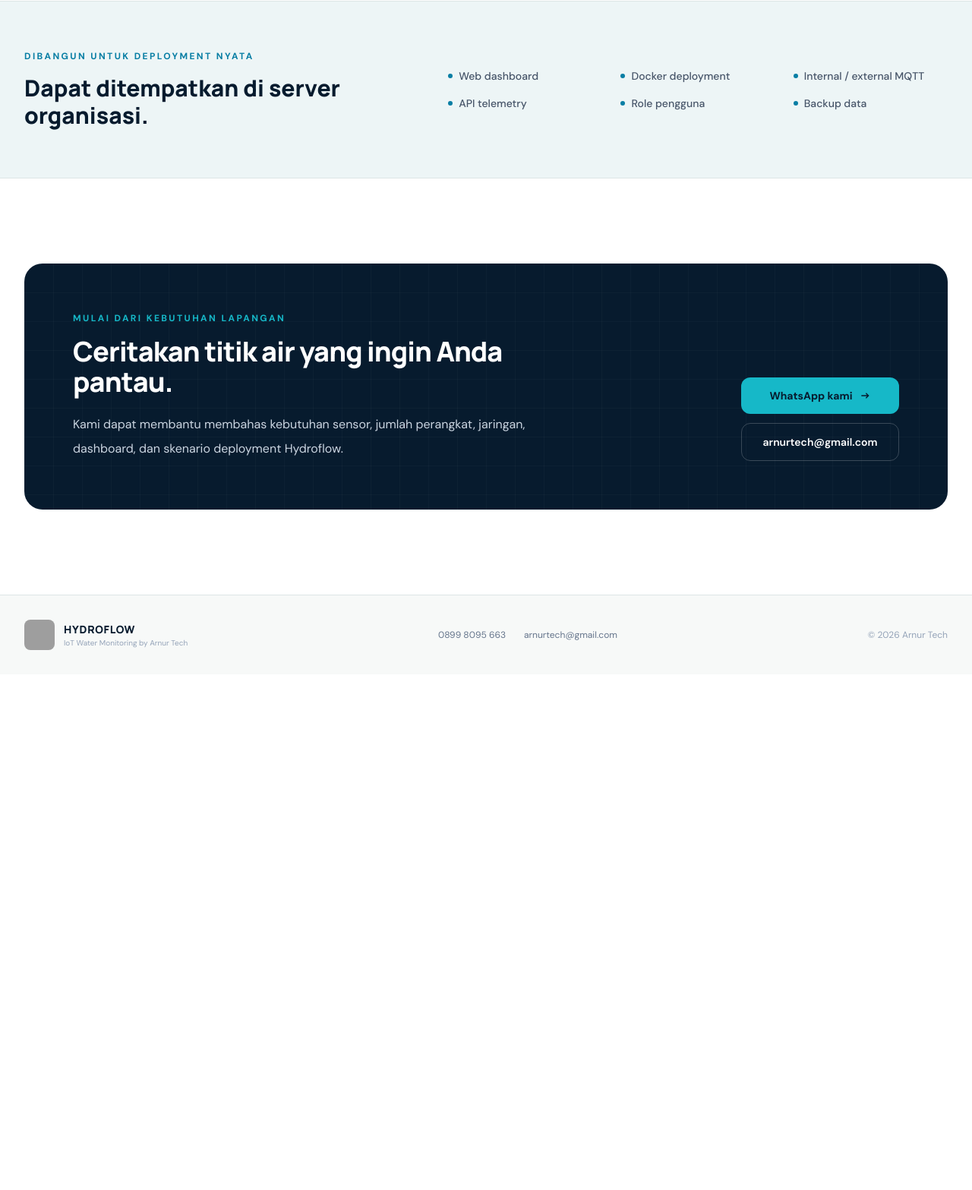
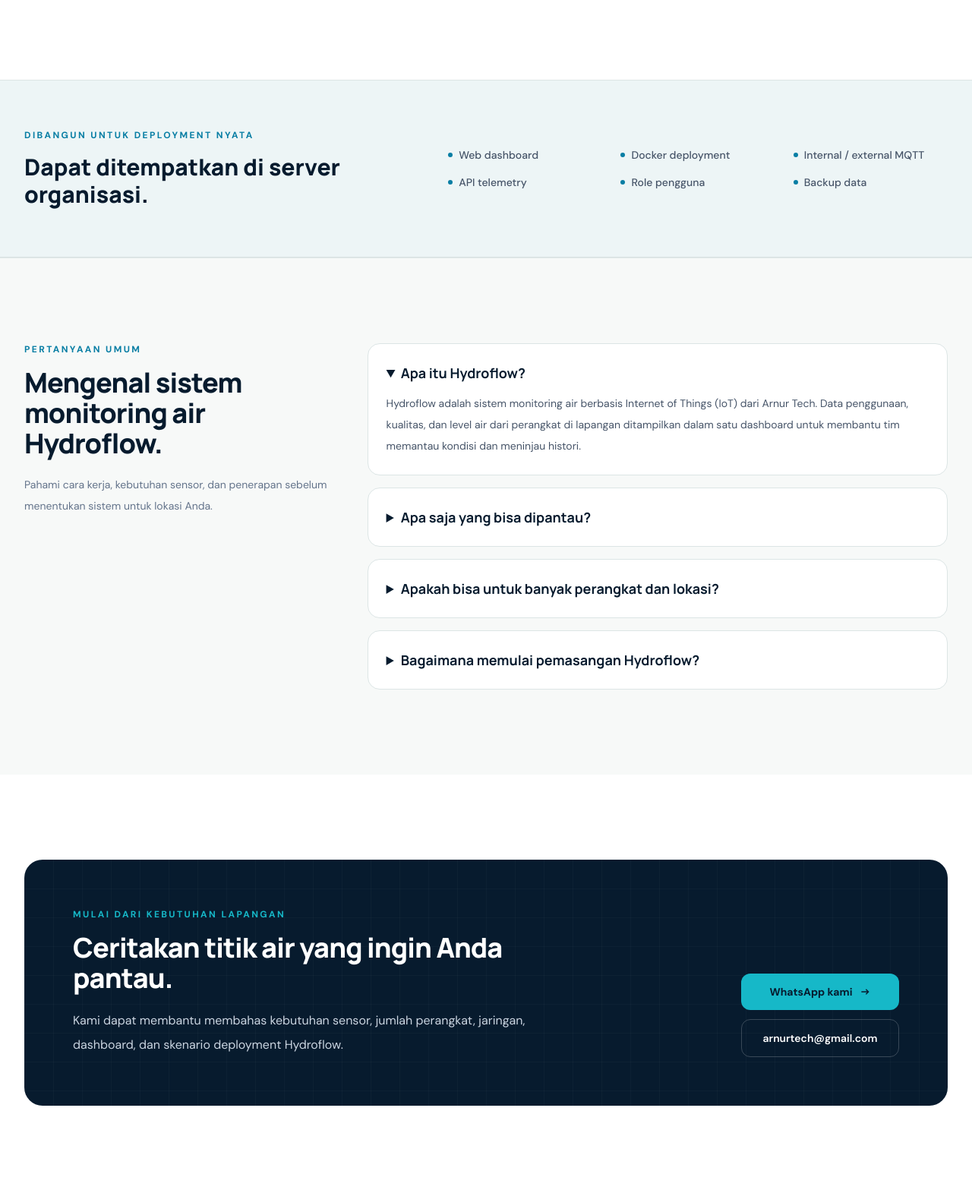
Before and after one commit to arifnurrizqi/hydroflow-landing, a Flask app: page / in a window 1280 px wide. Shown: the part 4329-5896 px from the top of the page at 76% size. Before the commit the page ends 5185 px from the top, so only its background shows below. Run offline with Flask 3, Linux system fonts and the light colour scheme; data comes from the database, SQL or seed files in the repository; parts of the project's set-up code (start-up, migrations or seed data) failed here and were passed over; some libraries are stand-ins or nearby versions; grey boxes are pictures that could not be loaded.

Commit message:
update seo'

```diff
--- a/app.py
+++ b/app.py
@@ -10,11 +10,21 @@ from functools import wraps
 from pathlib import Path
 from urllib.parse import quote, urlsplit, parse_qs
 
-from flask import Flask, abort, flash, g, redirect, render_template, request, send_from_directory, session, url_for
+from flask import Flask, Response, abort, flash, g, redirect, render_template, request, send_from_directory, session, url_for
 from PIL import Image, ImageOps, UnidentifiedImageError
 from werkzeug.security import check_password_hash, generate_password_hash
 
 ROOT = Path(__file__).parent
+# Use a configured public origin, never an untrusted incoming Host header.
+PUBLIC_SITE_URL = os.environ.get('PUBLIC_SITE_URL', 'https://hydroflow.arnur.id').rstrip('/')
+_public_origin = urlsplit(PUBLIC_SITE_URL)
+if (_public_origin.scheme != 'https' or not _public_origin.hostname or
+        _public_origin.username or _public_origin.password or _public_origin.path or
+        _public_origin.query or _public_origin.fragment):
+    raise RuntimeError('PUBLIC_SITE_URL must be an HTTPS origin without a path.')
+SEO_TITLE = 'Hydroflow | Monitoring Air IoT & Kualitas Air Realtime'
+SEO_DESCRIPTION = ('Pantau penggunaan, kualitas, dan level air secara realtime dengan Hydroflow. '
+                   'Satu dashboard IoT untuk banyak perangkat, alarm, dan histori data air.')
 DATA = Path(os.environ.get('DATA_DIR', ROOT / 'data'))
 DATA.mkdir(parents=True, exist_ok=True)
 UPLOADS = DATA / 'uploads'
@@ -110,6 +120,9 @@ def headers(response):
     response.headers['Referrer-Policy'] = 'strict-origin-when-cross-origin'
     if request.path.startswith('/admin'):
         response.headers['Cache-Control'] = 'no-store'
+        response.headers['X-Robots-Tag'] = 'noindex, nofollow'
+    elif request.path == '/healthz' or response.status_code >= 400:
+        response.headers['X-Robots-Tag'] = 'noindex'
     return response
 
 def admin_required(fn):
@@ -137,9 +150,54 @@ def landing():
         count = 1 if len(columns) % 3 == 0 else 2
         columns.append(photos[i:i+count])
         i += count
+    canonical_url = PUBLIC_SITE_URL + '/'
+    organization_id = canonical_url + '#organization'
+    website_id = canonical_url + '#website'
+    logo_url = PUBLIC_SITE_URL + config['logo']
+    structured_data = {
+        '@context': 'https://schema.org',
+        '@graph': [
+            {'@type': 'Organization', '@id': organization_id, 'name': 'Arnur Tech',
+             'url': canonical_url, 'logo': logo_url, 'email': config['email'],
+             'telephone': config['phone']},
+            {'@type': 'WebSite', '@id': website_id, 'name': 'Hydroflow',
+             'alternateName': 'Hydroflow by Arnur Tech', 'url': canonical_url,
+             'inLanguage': 'id-ID', 'publisher': {'@id': organization_id}},
+            {'@type': 'WebPage', '@id': canonical_url + '#webpage',
+             'url': canonical_url, 'name': SEO_TITLE, 'description': SEO_DESCRIPTION,
+             'inLanguage': 'id-ID', 'isPartOf': {'@id': website_id},
+             'about': {'@id': canonical_url + '#service'}},
+            {'@type': 'Service', '@id': canonical_url + '#service',
+             'name': 'Hydroflow — Sistem Monitoring Air IoT', 'url': canonical_url,
+             'serviceType': 'Monitoring penggunaan, kualitas, dan level air berbasis IoT',
+             'description': SEO_DESCRIPTION, 'provider': {'@id': organization_id}}
+        ]
+    }
     return render_template('landing.html', config=config, columns=columns, demo_embed_url=demo_embed_url,
+                           seo_title=SEO_TITLE, seo_description=SEO_DESCRIPTION,
+                           canonical_url=canonical_url, structured_data=structured_data,
+                           social_image=logo_url if config['logo'].startswith('/uploads/') else '',
                            whatsapp_url='https://wa.me/' + config['whatsapp'] + '?text=' + quote(config['message']),
                            phone_href=re.sub(r'[^+0-9]', '', config['phone']))
+
+@app.get('/robots.txt')
+def robots():
+    # Admin stays crawlable so search engines can read its noindex directive.
+    # Authentication still protects all management content and operations.
+    return Response('User-agent: *\nAllow: /\n\nSitemap: ' + PUBLIC_SITE_URL + '/sitemap.xml\n',
+                    mimetype='text/plain', headers={'Cache-Control': 'public, max-age=3600'})
+
+@app.get('/sitemap.xml')
+def sitemap():
+    return Response(render_template('sitemap.xml', canonical_url=PUBLIC_SITE_URL + '/'),
+                    mimetype='application/xml', headers={'Cache-Control': 'public, max-age=3600'})
+
+
+@app.get('/google195041c754aa4836.html')
+def google_site_verification():
+    # Serve only the uploaded verification file; never expose the project root.
+    return send_from_directory(ROOT, 'google195041c754aa4836.html', mimetype='text/html')
+
 
 @app.get('/logo-hsm.svg')
 def original_logo():
--- a/compose.yaml
+++ b/compose.yaml
@@ -17,6 +17,7 @@ services:
       - ./templates:/app/templates:ro
       - ./static:/app/static:ro
       - ./logo-hsm.svg:/app/logo-hsm.svg:ro
+      - ./google195041c754aa4836.html:/app/google195041c754aa4836.html:ro
     read_only: true
     tmpfs:
       - /tmp:size=24m,mode=1777
--- /dev/null
+++ b/google195041c754aa4836.html
@@ -0,0 +1 @@
+google-site-verification: google195041c754aa4836.html
--- a/templates/landing.html
+++ b/templates/landing.html
@@ -3,9 +3,27 @@
 <head>
     <meta charset="utf-8">
     <meta name="viewport" content="width=device-width, initial-scale=1">
-    <meta name="description" content="Hydroflow adalah sistem monitoring penggunaan dan kualitas air berbasis IoT. Pantau banyak perangkat, alarm, histori, dan datalogger dari satu dashboard.">
+    <title>{{ seo_title }}</title>
+    <meta name="description" content="{{ seo_description }}">
+    <meta name="robots" content="index, follow, max-image-preview:large">
     <meta name="theme-color" content="#071b2e">
-    <title>Hydroflow — IoT Water Monitoring by Arnur Tech</title>
+    <link rel="canonical" href="{{ canonical_url }}">
+    <meta property="og:type" content="website">
+    <meta property="og:site_name" content="Hydroflow">
+    <meta property="og:locale" content="id_ID">
+    <meta property="og:title" content="{{ seo_title }}">
+    <meta property="og:description" content="{{ seo_description }}">
+    <meta property="og:url" content="{{ canonical_url }}">
+    <meta name="twitter:card" content="summary">
+    <meta name="twitter:title" content="{{ seo_title }}">
+    <meta name="twitter:description" content="{{ seo_description }}">
+    {% if social_image %}
+    <meta property="og:image" content="{{ social_image }}">
+    <meta property="og:image:alt" content="Logo Hydroflow">
+    <meta name="twitter:image" content="{{ social_image }}">
+    <meta name="twitter:image:alt" content="Logo Hydroflow">
+    {% endif %}
+    <script type="application/ld+json">{{ structured_data|tojson }}</script>
     <link rel="icon" href="{{ config.logo }}">
 
     <link rel="preconnect" href="https://fonts.googleapis.com">
@@ -100,7 +118,7 @@
     <header class="fixed inset-x-0 top-0 z-50 border-b border-white/10 bg-ink/95 text-white backdrop-blur">
         <nav class="mx-auto flex h-18 max-w-7xl items-center justify-between px-5 py-4 lg:px-8" aria-label="Navigasi utama">
             <a href="#beranda" class="flex items-center gap-3" aria-label="Hydroflow beranda">
-                <img src="{{ config.logo }}" alt="" class="h-11 w-11 rounded-xl object-cover" width="44" height="44">
+                <img src="{{ config.logo }}" alt="Logo Hydroflow" class="h-11 w-11 rounded-xl object-cover" width="44" height="44">
                 <span>
                     <span class="block font-display text-[17px] font-extrabold leading-none tracking-[.08em]">HYDROFLOW</span>
                     <span class="mt-1 block text-[9px] font-semibold uppercase tracking-[.24em] text-slate-400">by Arnur Tech</span>
@@ -143,7 +161,7 @@
                         IoT water monitoring system
                     </div>
                     <h1 class="max-w-xl font-display text-4xl font-extrabold leading-[1.08] tracking-[-.035em] sm:text-5xl lg:text-[64px]">
-                        Data air yang bisa langsung ditindaklanjuti.
+                        Monitoring air berbasis IoT, lebih jelas dan terukur.
                     </h1>
                     <p class="mt-6 max-w-xl text-base leading-8 text-slate-300 sm:text-lg">
                         Hydroflow menyatukan pemantauan penggunaan, kualitas, dan level air dalam satu dashboard. Akses kondisi perangkat dari mana saja, kapan saja—tanpa menunggu pencatatan manual.
@@ -259,7 +277,7 @@
             <div class="mx-auto max-w-7xl px-5 lg:px-8">
                 <div class="max-w-2xl">
                     <p class="text-xs font-bold uppercase tracking-[.2em] text-ocean">Kemampuan sistem</p>
-                    <h2 class="mt-4 font-display text-3xl font-extrabold tracking-[-.025em] text-ink sm:text-4xl">Satu sumber data untuk operasional air.</h2>
+                    <h2 class="mt-4 font-display text-3xl font-extrabold tracking-[-.025em] text-ink sm:text-4xl">Fitur monitoring penggunaan dan kualitas air.</h2>
                     <p class="mt-5 text-base leading-8 text-slate-500">Dirancang untuk menjawab kebutuhan monitoring harian, investigasi data, dan pengelolaan lebih dari satu perangkat.</p>
                 </div>
 
@@ -401,7 +419,7 @@
                 <div class="grid gap-10 lg:grid-cols-[.7fr_1.3fr]">
                     <div>
                         <p class="text-xs font-bold uppercase tracking-[.2em] text-ocean">Penerapan</p>
-                        <h2 class="mt-4 font-display text-3xl font-extrabold tracking-[-.025em] text-ink sm:text-4xl">Fleksibel untuk berbagai titik air.</h2>
+                        <h2 class="mt-4 font-display text-3xl font-extrabold tracking-[-.025em] text-ink sm:text-4xl">Monitoring air untuk gedung dan berbagai lokasi.</h2>
                         <p class="mt-5 text-sm leading-7 text-slate-500">Konfigurasi perangkat, parameter, dan jaringan dapat disesuaikan dengan kebutuhan lokasi.</p>
                     </div>
                     <div class="grid gap-4 sm:grid-cols-2">
@@ -470,6 +488,36 @@
                         <p class="flex items-center gap-2 font-medium text-slate-600"><span class="h-1.5 w-1.5 rounded-full bg-ocean"></span> API telemetry</p>
                         <p class="flex items-center gap-2 font-medium text-slate-600"><span class="h-1.5 w-1.5 rounded-full bg-ocean"></span> Role pengguna</p>
                         <p class="flex items-center gap-2 font-medium text-slate-600"><span class="h-1.5 w-1.5 rounded-full bg-ocean"></span> Backup data</p>
+                    </div>
+                </div>
+            </div>
+        </section>
+
+        <section id="faq" class="border-t border-line bg-paper py-20 lg:py-28" aria-labelledby="faq-heading">
+            <div class="mx-auto max-w-7xl px-5 lg:px-8">
+                <div class="grid gap-10 lg:grid-cols-[.7fr_1.3fr]">
+                    <div>
+                        <p class="text-xs font-bold uppercase tracking-[.2em] text-ocean">Pertanyaan umum</p>
+                        <h2 id="faq-heading" class="mt-4 font-display text-3xl font-extrabold tracking-[-.025em] text-ink sm:text-4xl">Mengenal sistem monitoring air Hydroflow.</h2>
+                        <p class="mt-5 text-sm leading-7 text-slate-500">Pahami cara kerja, kebutuhan sensor, dan penerapan sebelum menentukan sistem untuk lokasi Anda.</p>
+                    </div>
+                    <div class="space-y-4">
+                        <details class="rounded-2xl border border-line bg-white p-6" open>
+                            <summary class="cursor-pointer font-display text-lg font-bold text-ink">Apa itu Hydroflow?</summary>
+                            <p class="mt-3 text-sm leading-7 text-slate-600">Hydroflow adalah sistem monitoring air berbasis Internet of Things (IoT) dari Arnur Tech. Data penggunaan, kualitas, dan level air dari perangkat di lapangan ditampilkan dalam satu dashboard untuk membantu tim memantau kondisi dan meninjau histori.</p>
+                        </details>
+                        <details class="rounded-2xl border border-line bg-white p-6">
+                            <summary class="cursor-pointer font-display text-lg font-bold text-ink">Apa saja yang bisa dipantau?</summary>
+                            <p class="mt-3 text-sm leading-7 text-slate-600">Sistem dapat memantau penggunaan air melalui flow meter, level air pada tandon, serta parameter kualitas air sesuai sensor yang dipasang. Parameter, interval pengiriman data, dan ambang alarm disesuaikan dengan konfigurasi instalasi.</p>
+                        </details>
+                        <details class="rounded-2xl border border-line bg-white p-6">
+                            <summary class="cursor-pointer font-display text-lg font-bold text-ink">Apakah bisa untuk banyak perangkat dan lokasi?</summary>
+                            <p class="mt-3 text-sm leading-7 text-slate-600">Hydroflow menyatukan pemantauan beberapa perangkat dalam satu dashboard. Penerapannya mencakup tandon gedung, fasilitas multi-lokasi, dan utilitas proses. Kebutuhan jaringan dan jumlah perangkat dibahas sesuai kondisi lapangan.</p>
+                        </details>
+                        <details class="rounded-2xl border border-line bg-white p-6">
+                            <summary class="cursor-pointer font-display text-lg font-bold text-ink">Bagaimana memulai pemasangan Hydroflow?</summary>
+                            <p class="mt-3 text-sm leading-7 text-slate-600">Sampaikan titik air yang ingin dipantau, parameter yang dibutuhkan, dan kondisi jaringan kepada Arnur Tech. Tim dapat membantu membahas sensor, dashboard, dan pilihan penempatan server. <a href="#kontak" class="font-semibold text-ocean underline">Konsultasikan kebutuhan monitoring air Anda.</a></p>
+                        </details>
                     </div>
                 </div>
             </div>
--- /dev/null
+++ b/templates/sitemap.xml
@@ -0,0 +1,4 @@
+<?xml version="1.0" encoding="UTF-8"?>
+<urlset xmlns="http://www.sitemaps.org/schemas/sitemap/0.9">
+  <url><loc>{{ canonical_url }}</loc></url>
+</urlset>
```
Also changed, not shown: audit/ARM-AUDIT.md (+13 -0 lines), audit/SEO-CHECK.md (added, +53 -0 lines), audit/cloudflared-proposed.yml (added, +17 -0 lines), tests/test_seo.py (added, +81 -0 lines), README.md, 3 other files.
